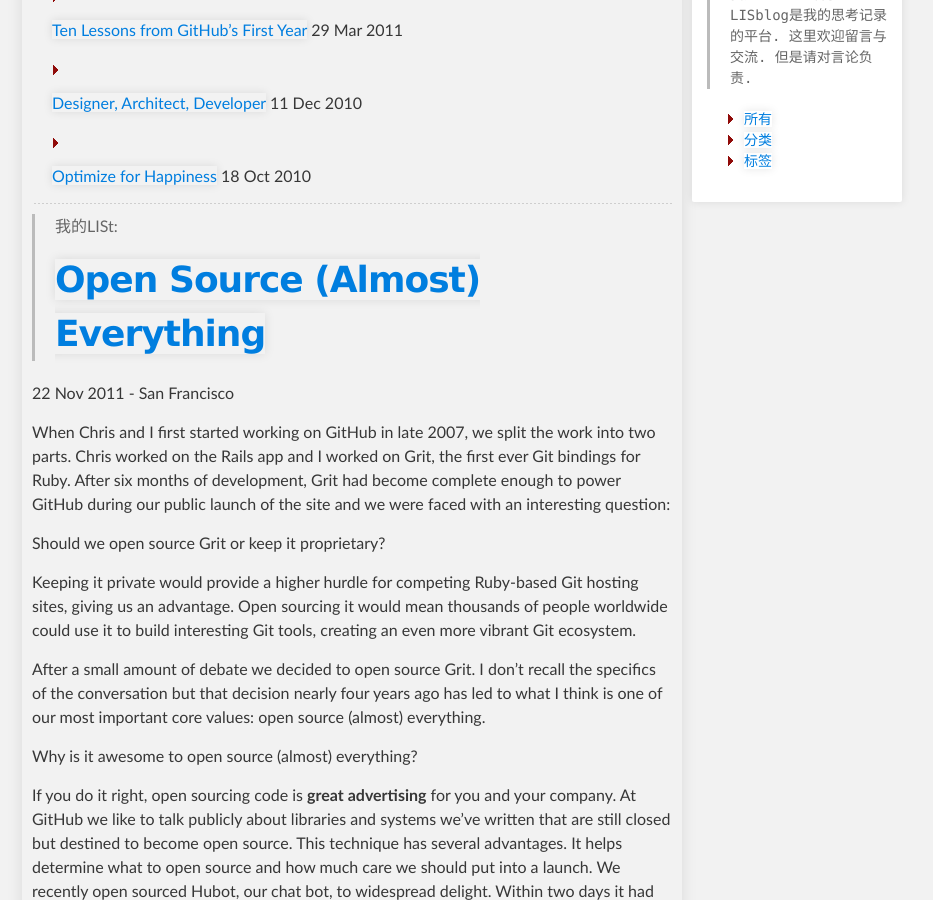
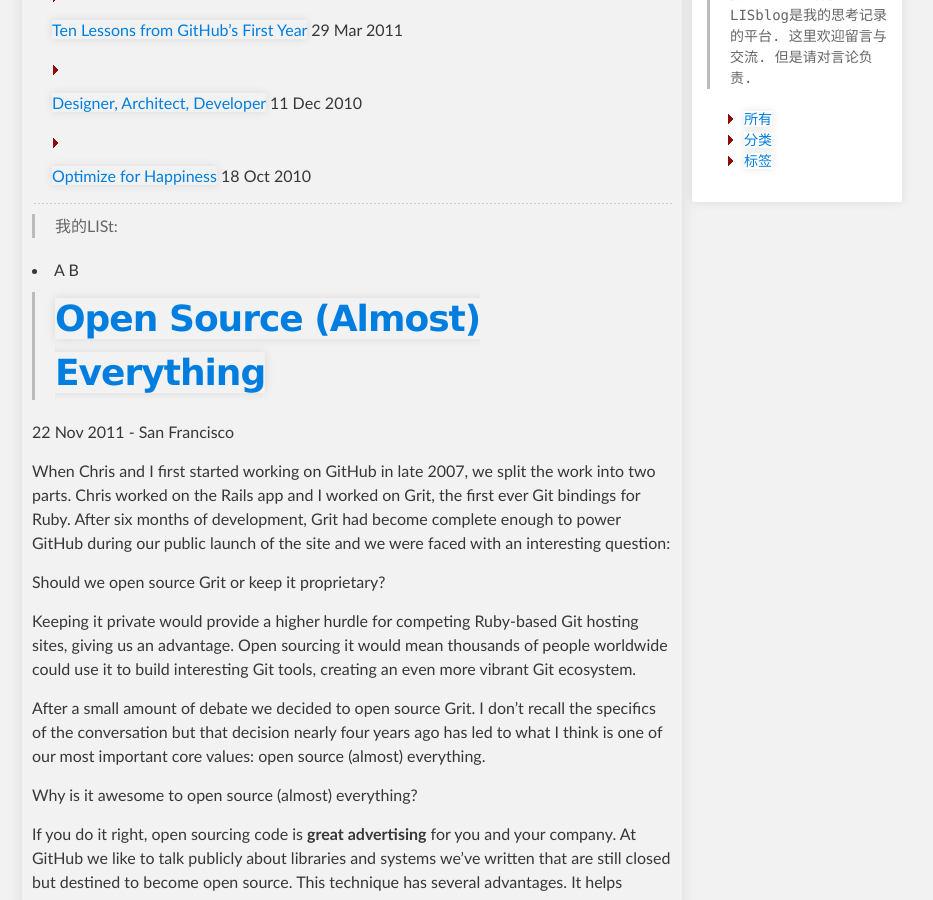
Before and after one commit to tonlog/tonlog.github.io, a Jekyll site: the page built from index.md, in a window 1280 px wide and 900 px high, scrolled down 540 px. Shown: the whole window, without its empty margins (234-1167 px from the left). Built offline with Jekyll 4.4.1, drawn with Linux system fonts in a browser that asks for light colours; Markdown is read by kramdown in place of the engine named in the settings.

Commit message:
Update index.md

```diff
--- a/index.md
+++ b/index.md
@@ -15,6 +15,11 @@
 {% for post in site.posts limit: 2 %}
 <hr/>
 > 我的LISt:
+  <li>
+    {% for tag in post.tags %}
+    {{ tag }}
+    {% endfor %}
+  </li>
 > {{ post.content }}
 </br>
 
```
